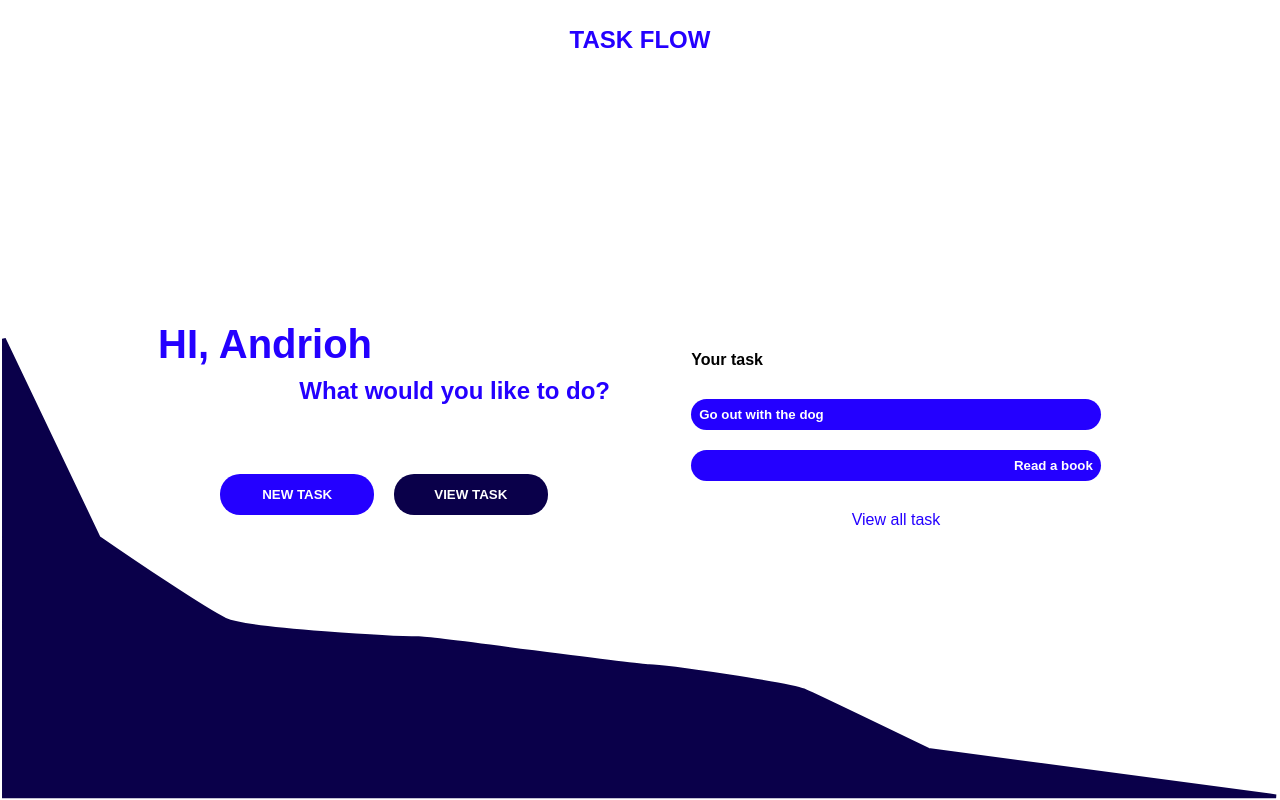
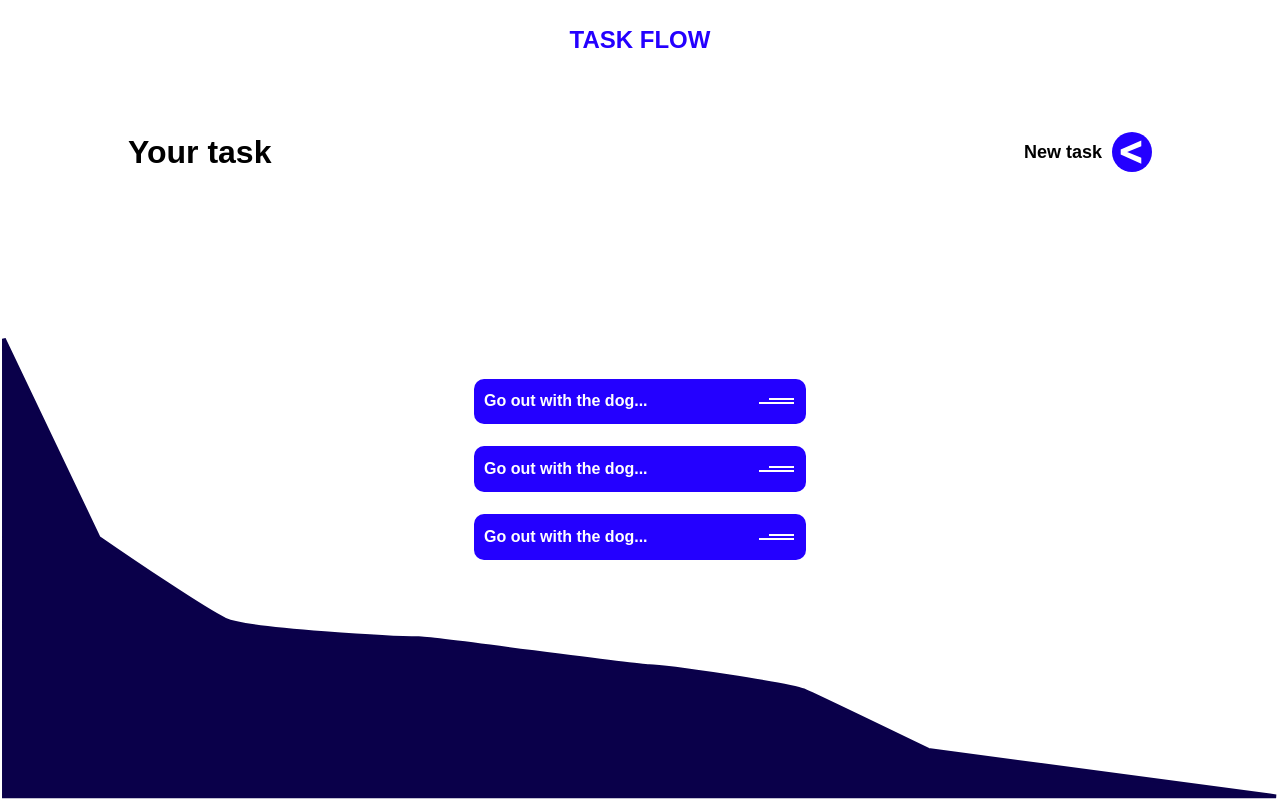
Before and after one commit to Andrioh/Task-Flow, an Angular app: page / in a window 1280 px wide. Built offline with nearby package versions, Linux system fonts and the light colour scheme.

Commit message:
css - mytask

```diff
--- a/src/app/Component/indexcomponent/indexcomponent.component.css
+++ b/src/app/Component/indexcomponent/indexcomponent.component.css
@@ -53,25 +53,6 @@
     height: 20%;
 }
 
-button{
-    height: 32%;
-    width: 30%;
-    margin: 0px 10px;
-    border-radius: 20px;
-    padding: 10px;
-    background-color: var(--Color4);
-    border: none;
-    color: var(--Color1);
-    font-weight: bold;
-    transition: 0.2s;
-}
-
-button:hover{
-    scale: 1.1;
-    cursor: pointer;
-    transition: 0.2s;
-}
-
 #btn-index-viewtask{
     background-color: var(--Color3);
 }
@@ -90,7 +71,7 @@ button:hover{
     width: 80%;
 }
 
-.div-index-yourtask-class{
+.button-index-yourtask-class{
     color: var(--Color1);
     background-color: var(--Color4);
     padding: 8px;
@@ -108,12 +89,12 @@ button:hover{
     margin: 20px 0px;
 }
 
-#div-index-yourtask-task1{
+#button-index-yourtask-task1{
     width: 80%;
     text-align: left;
 }
 
-#div-index-yourtask-task2{
+#button-index-yourtask-task2{
     width: 80%;
     text-align: right;
 }
--- a/src/app/Component/indexcomponent/indexcomponent.component.html
+++ b/src/app/Component/indexcomponent/indexcomponent.component.html
@@ -20,13 +20,13 @@
 
             <div id="div-index-yourtask-son">
 
-                <div id="div-index-yourtask-task1" class="div-index-yourtask-class">
+                <button id="button-index-yourtask-task1" class="button-index-yourtask-class">
                     <h5>Go out with the dog</h5>
-                </div>
+                </button>
 
-                <div id="div-index-yourtask-task2" class="div-index-yourtask-class">
+                <button id="button-index-yourtask-task2" class="button-index-yourtask-class">
                     <h5>Read a book</h5>
-                </div>
+                </button>
 
             </div>
 
--- a/src/app/Component/my-task/my-task.component.css
+++ b/src/app/Component/my-task/my-task.component.css
@@ -0,0 +1,150 @@
+#div-mytask-dad{
+    display: flex;
+    justify-content: center;
+    align-items: center;
+    height: 90vh;
+    width: 100%;
+}
+
+#div-mytask-son{
+    display: flex;
+    flex-direction: column;
+    height: 80vh;
+    width: 80%;
+    justify-content: center;
+    align-items: center;
+}
+
+#div-mytask-title{
+    display: flex;
+    margin: 0px 10px;
+    flex-direction: row;
+    height: 10%;
+    width: 100%;
+}
+
+#div-mytask-name{
+    display: flex;
+    justify-content: left;
+    align-items: center;
+    width: 50%;
+}
+
+#div-mytask-option{
+    display: flex;
+    justify-content: right;
+    align-items: center;
+    color: var(--Color2);
+    width: 50%;
+}
+
+#button-mytask-circle{
+    height: 40px;
+    width: 40px;
+    background-color: var(--Color4);
+    border-radius: 100%;
+    margin-left: 10px;
+    border: none;
+    display: flex;
+    justify-content: center;
+    align-items: center;
+}
+
+button{
+    padding: 0px;
+    margin: 0px;
+}
+
+#button-mytask-nt{
+    background-color: transparent;
+    border: none;
+    color: var(--Color2);
+    text-align: right;
+    font-size: 18px;
+}
+
+.icon{
+    height: 60%;
+    width: 60%;
+    margin-right: 3px;
+}
+
+#div-mytask-hud-dad{
+    height: 90%;
+    width: 100%;
+    display: flex;
+    justify-content: center;
+    align-items: center;
+}
+
+#div-mytask-hud-son{
+    display: flex;
+    flex-direction: column;
+    align-items: center;
+    overflow-y: auto;
+    flex-wrap: nowrap;
+
+    height: 209px;
+    width: 400px;
+}
+
+::-webkit-scrollbar {
+    width: 10px;
+}
+
+::-webkit-scrollbar-thumb {
+    background-color: var(--Color4);
+    border-radius: 10px;
+}
+
+
+.div-mytask-cub{
+    min-height: 22%;
+    width: 83%;
+    border-radius: 10px;
+    background-color: var(--Color4);
+    margin: 11px 0px;
+    display: flex;
+    flex-direction: row;
+}
+
+.div-mytask-cub-title{
+    width: 70%;
+}
+
+.div-mytask-cub-option{
+    display: flex;
+    justify-content: flex-end;
+    align-items: center;
+    width: 30%;
+}
+
+.div-mytask-decoration1{
+    height: 2px;
+    width: 25px;
+    background-color: var(--Color1);
+    margin-bottom: 2px;
+    margin-left: 10px;
+}
+
+.div-mytask-decoration2{
+    height: 2px;
+    width: 35px;
+    background-color: var(--Color1);
+}
+
+.div-mytask-button{
+    margin-right: 17px;
+}
+
+.P-mytask-cub{
+    display: flex;
+    justify-content: left;
+    margin-left: 10px;
+    align-items: center;
+    flex-direction: row;
+    height: 100%;
+    width: 100%;
+    color: var(--Color1);
+    font-weight: bold;
+}
--- a/src/app/Component/my-task/my-task.component.html
+++ b/src/app/Component/my-task/my-task.component.html
@@ -1 +1,61 @@
-<p>my-task works!</p>
+<div id="div-mytask-dad">
+    <div id="div-mytask-son">
+        <div id="div-mytask-title">
+            <div id="div-mytask-name">
+                <h1>Your task</h1>
+            </div>
+            <div id="div-mytask-option">
+                <button id="button-mytask-nt">New task</button>
+                <button id="button-mytask-circle"><img src="../../../assets/arrow.svg" class="icon"></button>
+            </div>
+        </div>
+        <div id="div-mytask-hud-dad">
+            <div id="div-mytask-hud-son">
+
+                <div class="div-mytask-cub">
+                    <div class="div-mytask-cub-title">
+                        <p class="P-mytask-cub">Go out with the dog...</p>
+                    </div>
+                    <div class="div-mytask-cub-option">
+                        <button class="div-mytask-button">
+
+                            <div class="div-mytask-decoration1"></div>
+                            <div class="div-mytask-decoration2"></div>
+
+                        </button>
+                    </div>
+                </div>
+
+
+                <div class="div-mytask-cub">
+                    <div class="div-mytask-cub-title">
+                        <p class="P-mytask-cub">Go out with the dog...</p>
+                    </div>
+                    <div class="div-mytask-cub-option">
+                        <button class="div-mytask-button">
+
+                            <div class="div-mytask-decoration1"></div>
+                            <div class="div-mytask-decoration2"></div>
+
+                        </button>
+                    </div>
+                </div>
+
+                <div class="div-mytask-cub">
+                    <div class="div-mytask-cub-title">
+                        <p class="P-mytask-cub">Go out with the dog...</p>
+                    </div>
+                    <div class="div-mytask-cub-option">
+                        <button class="div-mytask-button">
+
+                            <div class="div-mytask-decoration1"></div>
+                            <div class="div-mytask-decoration2"></div>
+
+                        </button>
+                    </div>
+                </div>
+
+            </div>
+        </div>
+    </div>
+</div>
--- a/src/app/Page/index/index.component.html
+++ b/src/app/Page/index/index.component.html
@@ -1,2 +1,2 @@
 <app-header></app-header>
-<app-indexcomponent></app-indexcomponent>
+<app-my-task></app-my-task>
--- a/src/app/Page/index/index.component.ts
+++ b/src/app/Page/index/index.component.ts
@@ -2,11 +2,12 @@ import { Component } from '@angular/core';
 import { HeaderComponent } from "../../Component/header/header.component";
 import { AccountComponent } from "../../Component/account/account.component";
 import { IndexcomponentComponent } from "../../Component/indexcomponent/indexcomponent.component";
+import { MyTaskComponent } from "../../Component/my-task/my-task.component";
 
 @Component({
   selector: 'app-index',
   standalone: true,
-  imports: [HeaderComponent, AccountComponent, IndexcomponentComponent],
+  imports: [HeaderComponent, AccountComponent, IndexcomponentComponent, MyTaskComponent],
   templateUrl: './index.component.html',
   styleUrl: './index.component.css'
 })
--- a/src/styles.css
+++ b/src/styles.css
@@ -44,3 +44,22 @@ a:hover{
     text-decoration: underline;
     cursor: pointer;
 }
+
+button{
+    height: 32%;
+    width: 30%;
+    margin: 0px 10px;
+    border-radius: 20px;
+    padding: 10px;
+    background-color: var(--Color4);
+    border: none;
+    color: var(--Color1);
+    font-weight: bold;
+    transition: 0.2s;
+}
+
+button:hover{
+    scale: 1.1;
+    cursor: pointer;
+    transition: 0.2s;
+}
```
Also changed, not shown: src/assets/addition.svg (added), src/assets/arrow.svg (added).
